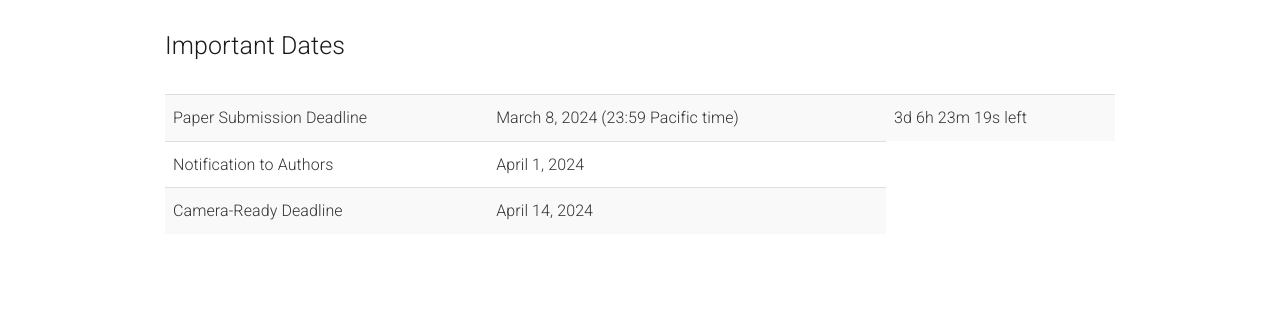
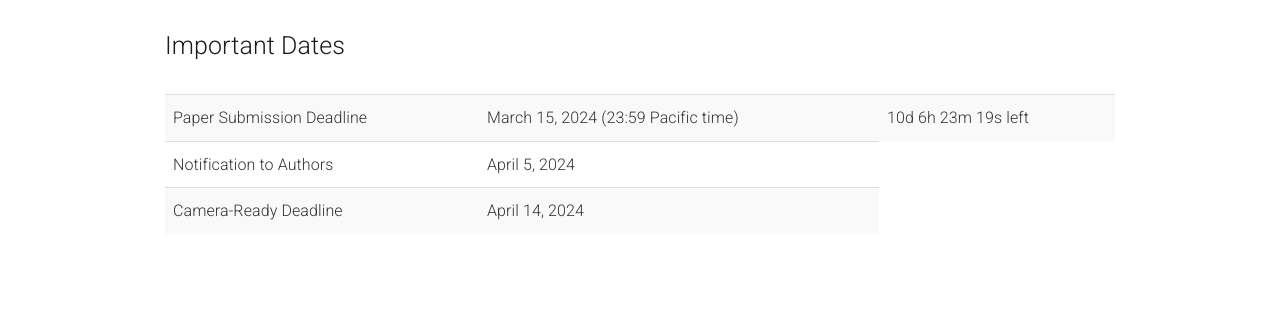
Before and after one commit to gazeworkshop/gazeworkshop.github.io, a Jekyll site: the page built from _pages/home_2024.md, in a window 1280 px wide and 900 px high, scrolled down 1233 px. Shown: the part 152-461 px from the top of the window. Built offline with Jekyll 4.4.1, drawn with Linux system fonts in a browser that asks for light colours; nearby versions of some CDN libraries.

Commit message:
Update dates for 2024

```diff
--- a/_pages/home_2024.md
+++ b/_pages/home_2024.md
@@ -91,12 +91,12 @@ acknowledgements: ""
       <tbody>
         <tr>
           <td>Paper Submission Deadline</td>
-          <td>March 8, 2024 (23:59 Pacific time)</td>
-	  <td><span class="countdown" reference="8 Mar 2024 23:59:59 PST"></span></td>
+          <td>March 15, 2024 (23:59 Pacific time)</td>
+	  <td><span class="countdown" reference="15 Mar 2024 23:59:59 PST"></span></td>
         </tr>
         <tr>
           <td>Notification to Authors</td>
-          <td>April 1, 2024</td>
+          <td>April 5, 2024</td>
         </tr>
         <tr>
           <td>Camera-Ready Deadline</td>
```
